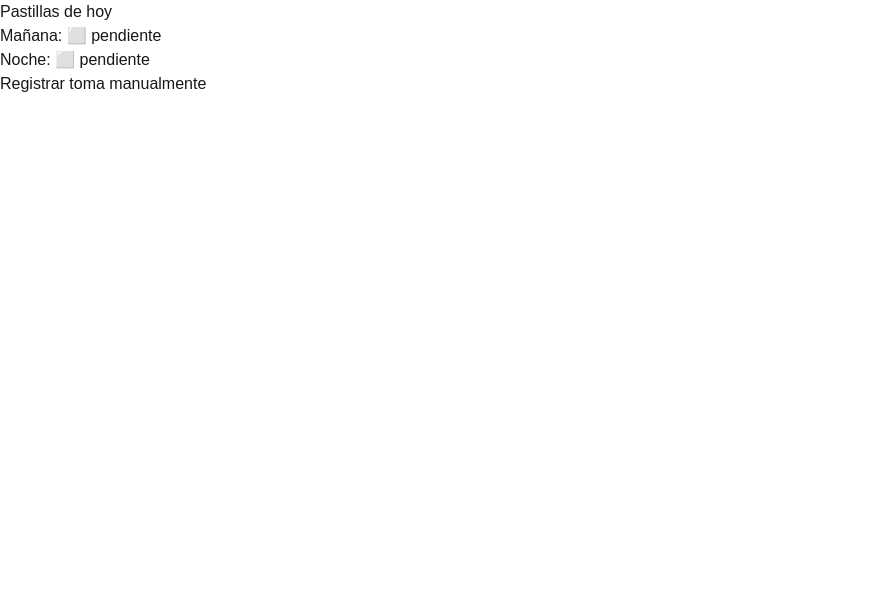
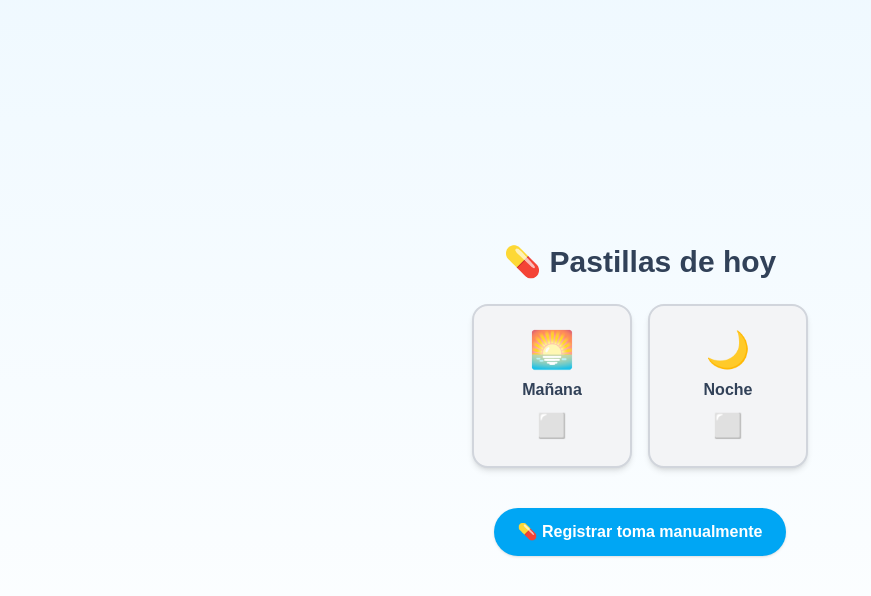
Before and after one commit to acanosa23/proyecto-pastillero, a Next.js app: page / in a window 1280 px wide. Shown: the top 596 px of the page, without its empty margins (0-871 px from the left). Built offline with nearby package versions, Linux system fonts and the light colour scheme; no server answers; the database is empty.

Commit message:
Dar estilo a la interfaz

```diff
--- a/src/app/BotonManual.js
+++ b/src/app/BotonManual.js
@@ -15,8 +15,12 @@ export default function BotonManual() {
   }
 
   return (
-    <button onClick={registrar} disabled={cargando}>
-      {cargando ? 'Registrando...' : 'Registrar toma manualmente'}
+    <button
+      onClick={registrar}
+      disabled={cargando}
+      className="mt-4 rounded-full bg-sky-500 px-6 py-3 text-white font-semibold shadow hover:bg-sky-600 disabled:opacity-50 transition"
+    >
+      {cargando ? 'Registrando...' : '💊 Registrar toma manualmente'}
     </button>
   );
 }
--- a/src/app/page.js
+++ b/src/app/page.js
@@ -10,6 +10,20 @@ const supabase = createClient(
 
 function fechaMadrid(fecha) {
   return new Intl.DateTimeFormat('en-CA', { timeZone: 'Europe/Madrid' }).format(fecha);
+}
+
+function TarjetaEstado({ titulo, hecha, emoji }) {
+  return (
+    <div
+      className={`rounded-2xl p-6 w-40 text-center shadow-md border-2 ${
+        hecha ? 'bg-green-100 border-green-400' : 'bg-gray-100 border-gray-300'
+      }`}
+    >
+      <div className="text-4xl mb-2">{emoji}</div>
+      <div className="font-semibold text-slate-700">{titulo}</div>
+      <div className="text-2xl mt-2">{hecha ? '✅' : '⬜'}</div>
+    </div>
+  );
 }
 
 export default async function Home() {
@@ -26,10 +40,12 @@ export default async function Home() {
   const noche = tomasHoy.find((t) => t.period === 'noche');
 
   return (
-    <main>
-      <h1>Pastillas de hoy</h1>
-      <p>Mañana: {manana ? '✅ tomada' : '⬜ pendiente'}</p>
-      <p>Noche: {noche ? '✅ tomada' : '⬜ pendiente'}</p>
+    <main className="min-h-screen bg-gradient-to-b from-sky-50 to-white flex flex-col items-center justify-center gap-6 p-6">
+      <h1 className="text-3xl font-bold text-slate-700">💊 Pastillas de hoy</h1>
+      <div className="flex gap-4 flex-wrap justify-center">
+        <TarjetaEstado titulo="Mañana" hecha={!!manana} emoji="🌅" />
+        <TarjetaEstado titulo="Noche" hecha={!!noche} emoji="🌙" />
+      </div>
       <BotonManual />
     </main>
   );
```
